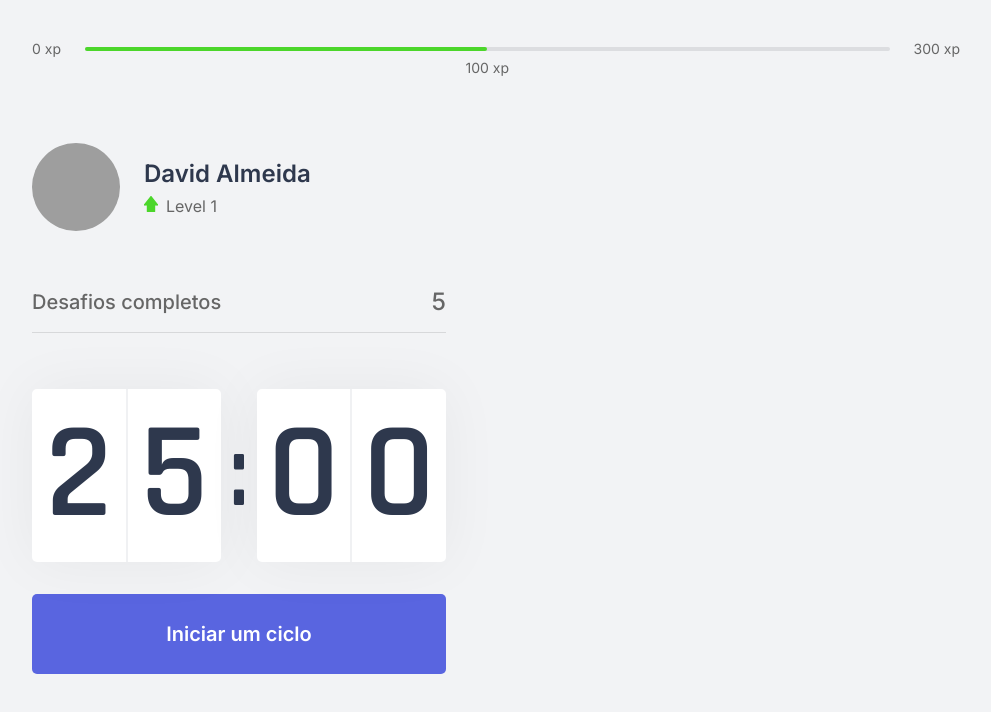
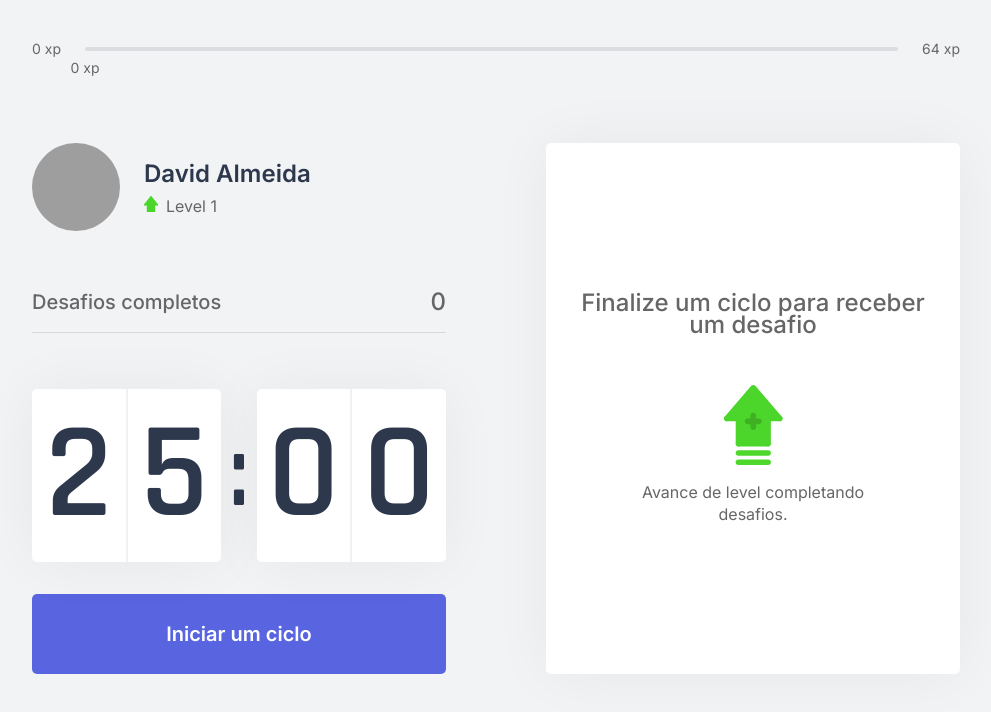
Before and after one commit to Almeida154/doit.io, a Next.js app: page / in a window 1280 px wide. Shown: the top 712 px of the page, without its empty margins (144-1135 px from the left). Built offline with nearby package versions, Linux system fonts and the light colour scheme; grey boxes are pictures that could not be loaded.

Commit message:
context added

```diff
--- /dev/null
+++ b/challenges.json
@@ -0,0 +1,62 @@
+[
+  {
+    "type": "body",
+    "description": "Estique um de seus braços com a palma da mão virada para frente e puxe os dedos para cima por 10 segundos por mão.",
+    "amount": 80
+  },
+  {
+    "type": "body",
+    "description": "Estique seu braço contra o peito e puxe-o utilizando o outro braço por 10 segundos por braço.",
+    "amount": 60
+  },
+  {
+    "type": "body",
+    "description": "Puxe seu pescoço com a ajuda da mão para a direita e para a esquerda, permanecendo na posição por alguns segundos.",
+    "amount": 70
+  },
+  {
+    "type": "body",
+    "description": "Com as duas mãos na parte de trás da cabeça, leve-a para baixo, alongando a parte de trás da região.",
+    "amount": 60
+  },
+  {
+    "type": "body",
+    "description": "Cruze as pernas e desça com as mãos esticadas em direção ao chão. Repita o movimento com a outra perna na frente.",
+    "amount": 100
+  },
+  {
+    "type": "body",
+    "description": "Sentado, abra as pernas e tente encostar as palmas das mãos no chão, repita 3 vezes por 5 segundos.",
+    "amount": 80
+  },
+  {
+    "type": "body",
+    "description": "Puxe o joelho de encontro ao peito e segure, troque de perna após 10 segundos.",
+    "amount": 50
+  },
+  {
+    "type": "body",
+    "description": "Sentado, cruze uma perna e incline seu tronco à frente, troque de perna após 10 segundos.",
+    "amount": 80
+  },
+  {
+    "type": "eye",
+    "description": "Sentado, feche os olhos e cubra-os com as palmas da mão durante 2 minutos, depois abra normalmente.",
+    "amount": 90
+  },
+  {
+    "type": "eye",
+    "description": "Em algum ambiente aberto, olhe o mais longe que puder em quatro direções por 3s, mexa apenas os olhos. Repita 3 vezes.",
+    "amount": 140
+  },
+  {
+    "type": "eye",
+    "description": "Usando os polegares, massage a área abaixo das sobrancelhas em movimentos circulares por 15 segundos.",
+    "amount": 70
+  },
+  {
+    "type": "body",
+    "description": "Em pé, gire a cintura o máximo que puder para a esquerda, segure por cinco segundos. Repita para a direita.",
+    "amount": 90
+  }
+]
--- /dev/null
+++ b/src/components/ChallengeBox.tsx
@@ -0,0 +1,53 @@
+import { useContext } from 'react';
+import Image from 'next/image';
+
+import { ChallengesContext } from 'contexts';
+
+import styles from 'styles/components/ChallengeBox.module.css';
+
+export function ChallengeBox() {
+  const { activeChallenge, handleResetChallenge } = useContext(ChallengesContext);
+
+  return (
+    <div className={styles.container}>
+      {activeChallenge ? (
+        <div className={styles.active}>
+          <header>Ganhe {activeChallenge.amount} xp</header>
+
+          <main>
+            <Image
+              src={`/icons/${activeChallenge.type}.svg`}
+              alt="Level Up"
+              width={140}
+              height={112}
+            />
+            <strong>Novo desafio</strong>
+            <p>{activeChallenge.description}</p>
+          </main>
+
+          <footer>
+            <button
+              type="button"
+              className={styles.failedButton}
+              onClick={handleResetChallenge}
+            >
+              Falhei
+            </button>
+
+            <button type="button" className={styles.succeededButton}>
+              Completei
+            </button>
+          </footer>
+        </div>
+      ) : (
+        <div className={styles.notActive}>
+          <strong>Finalize um ciclo para receber um desafio</strong>
+          <p>
+            <Image src="/icons/level-up.svg" alt="Level Up" width={59} height={80} />
+            Avance de level completando desafios.
+          </p>
+        </div>
+      )}
+    </div>
+  );
+}
--- a/src/components/CompletedChallenges.tsx
+++ b/src/components/CompletedChallenges.tsx
@@ -1,12 +1,16 @@
-import React from 'react';
+import React, { useContext } from 'react';
+
+import { ChallengesContext } from 'contexts';
 
 import styles from 'styles/components/CompletedChallenges.module.css';
 
 export function CompletedChallenges() {
+  const { completedChallenges } = useContext(ChallengesContext);
+
   return (
     <div className={styles.container}>
       <span>Desafios completos</span>
-      <span>5</span>
+      <span>{completedChallenges}</span>
     </div>
   );
 }
--- a/src/components/ExperienceBar.tsx
+++ b/src/components/ExperienceBar.tsx
@@ -1,14 +1,29 @@
+import { ChallengesContext } from 'contexts';
+import { useContext } from 'react';
+
 import styles from 'styles/components/ExperienceBar.module.css';
 
 export function ExperienceBar() {
+  const { currentExperience, neededExperienceToNextLevel } =
+    useContext(ChallengesContext);
+
+  const currentLevelProgress =
+    Math.round(currentExperience * 100) / neededExperienceToNextLevel;
+
   return (
     <header className={styles.experienceBar}>
       <span>0 xp</span>
       <div>
-        <div style={{ width: '50%' }} />
-        <span className={styles.currentExperience}>100 xp</span>
+        <div style={{ width: `${currentLevelProgress}%` }} />
+
+        <span
+          className={styles.currentExperience}
+          style={{ left: `${currentLevelProgress}%` }}
+        >
+          {currentExperience} xp
+        </span>
       </div>
-      <span>300 xp</span>
+      <span>{neededExperienceToNextLevel} xp</span>
     </header>
   );
 }
--- a/src/components/index.ts
+++ b/src/components/index.ts
@@ -2,5 +2,6 @@
 import { Profile } from './Profile';
 import { CompletedChallenges } from './CompletedChallenges';
 import { Countdown } from './Countdown';
+import { ChallengeBox } from './ChallengeBox';
 
-export { ExperienceBar, Profile, CompletedChallenges, Countdown };
+export { ExperienceBar, Profile, CompletedChallenges, Countdown, ChallengeBox };
--- /dev/null
+++ b/src/contexts/ChallengesContext.tsx
@@ -0,0 +1,67 @@
+import { ReactNode, createContext, useState } from 'react';
+
+import challenges from '../../challenges.json';
+
+interface Challenge {
+  type: 'body' | 'eye';
+  description: string;
+  amount: number;
+}
+
+interface ChallengesContextData {
+  level: number;
+  currentExperience: number;
+  completedChallenges: number;
+  activeChallenge: Challenge | null;
+  neededExperienceToNextLevel: number;
+  handleLevelUp: () => void;
+  handleStartNewChallenge: () => void;
+  handleResetChallenge: () => void;
+}
+
+interface ChallengesProviderProps {
+  children: ReactNode;
+}
+
+export const ChallengesContext = createContext({} as ChallengesContextData);
+
+export const ChallengesProvider: React.FC<ChallengesProviderProps> = ({
+  children,
+}) => {
+  const [level, setLevel] = useState(1);
+  const [currentExperience, setCurrentExperience] = useState(0);
+  const [completedChallenges, setCompletedChallenges] = useState(0);
+  const [activeChallenge, setActiveChallenge] = useState<Challenge | null>(null);
+
+  const DIFFICULT = 4;
+
+  const neededExperienceToNextLevel = Math.pow((level + 1) * DIFFICULT, 2);
+
+  const handleLevelUp = () => setLevel((prev) => prev + 1);
+
+  const handleStartNewChallenge = () => {
+    const randomChallengeIndex = Math.floor(Math.random() * challenges.length);
+    const challenge = challenges[randomChallengeIndex] as Challenge;
+
+    setActiveChallenge(challenge);
+  };
+
+  const handleResetChallenge = () => setActiveChallenge(null);
+
+  return (
+    <ChallengesContext.Provider
+      value={{
+        level,
+        currentExperience,
+        completedChallenges,
+        activeChallenge,
+        neededExperienceToNextLevel,
+        handleLevelUp,
+        handleStartNewChallenge,
+        handleResetChallenge,
+      }}
+    >
+      {children}
+    </ChallengesContext.Provider>
+  );
+};
--- /dev/null
+++ b/src/contexts/index.ts
@@ -0,0 +1,3 @@
+import { ChallengesContext } from './ChallengesContext';
+
+export { ChallengesContext };
--- a/src/pages/_app.tsx
+++ b/src/pages/_app.tsx
@@ -2,6 +2,12 @@
 
 import type { AppProps } from 'next/app';
 
+import { ChallengesProvider } from 'contexts/ChallengesContext';
+
 export default function App({ Component, pageProps }: AppProps) {
-  return <Component {...pageProps} />;
+  return (
+    <ChallengesProvider>
+      <Component {...pageProps} />
+    </ChallengesProvider>
+  );
 }
--- a/src/pages/index.tsx
+++ b/src/pages/index.tsx
@@ -1,4 +1,10 @@
-import { ExperienceBar, Profile, CompletedChallenges, Countdown } from 'components';
+import {
+  ExperienceBar,
+  Profile,
+  CompletedChallenges,
+  Countdown,
+  ChallengeBox,
+} from 'components';
 
 import Head from 'next/head';
 
@@ -20,7 +26,9 @@
           <Countdown />
         </div>
 
-        <div></div>
+        <div>
+          <ChallengeBox />
+        </div>
       </section>
     </div>
   );
--- /dev/null
+++ b/src/styles/components/ChallengeBox.module.css
@@ -0,0 +1,101 @@
+.container {
+  height: 100%;
+  background: var(--white);
+  border-radius: 5px;
+  box-shadow: 0 0 60px rgba(0, 0, 0, 0.05);
+  padding: 1.5rem 2rem;
+  display: flex;
+  flex-direction: column;
+  align-items: center;
+  justify-content: center;
+  text-align: center;
+}
+
+.notActive {
+  display: flex;
+  flex-direction: column;
+  align-items: center;
+}
+
+.notActive strong {
+  font-size: 1.5rem;
+  font-weight: 500;
+  line-height: 1.4rem;
+}
+
+.notActive p {
+  display: flex;
+  flex-direction: column;
+  align-items: center;
+  line-height: 1.4rem;
+  max-width: 70%;
+  margin-top: 3rem;
+}
+
+.notActive p img {
+  margin-bottom: 1rem;
+}
+
+.active {
+  height: 100%;
+  display: flex;
+  flex-direction: column;
+}
+
+.active header {
+  color: var(--blue);
+  font-weight: 600;
+  font-size: 1.25rem;
+  padding: 0 2rem 1.5rem;
+  border-bottom: 1px solid var(--gray-line);
+}
+
+.active main {
+  flex: 1;
+  display: flex;
+  flex-direction: column;
+  align-items: center;
+  justify-content: center;
+}
+
+.active main strong {
+  font-weight: 600;
+  font-size: 2rem;
+  color: var(--title);
+  margin: 1.5rem 0 1rem;
+}
+
+.active main p {
+  line-height: 1.5rem;
+}
+
+.active footer {
+  display: grid;
+  grid-template-columns: repeat(2, 1fr);
+  gap: 1rem;
+}
+
+.active footer button {
+  height: 3rem;
+  display: flex;
+  align-items: center;
+  justify-content: center;
+  border: 0;
+  border-radius: 5px;
+  color: var(--white);
+  font-size: 1rem;
+  font-weight: 600;
+  transition: filter 0.2s;
+}
+
+.active footer button.failedButton {
+  background-color: var(--red);
+}
+
+.active footer button.succeededButton {
+  background-color: var(--green);
+}
+
+.active footer button:hover {
+  filter: brightness(0.9);
+}
--- a/src/styles/components/Countdown.module.css
+++ b/src/styles/components/Countdown.module.css
@@ -51,6 +51,22 @@
   transition: background-color 0.2s;
 }
 
-.countdownButton:hover {
+.countdownButton:not(:disabled):hover {
   background: var(--blue-dark);
 }
+
+.countdownButtonActive {
+  background: var(--white);
+  color: var(--title);
+}
+
+.countdownButtonActive:not(:disabled):hover {
+  background: var(--red);
+  color: var(--white);
+}
+
+.countdownButton:disabled {
+  background: var(--white);
+  color: var(--text);
+  cursor: not-allowed;
+}
```
Also changed, not shown: src/components/Countdown.tsx (+44 -19 lines).
